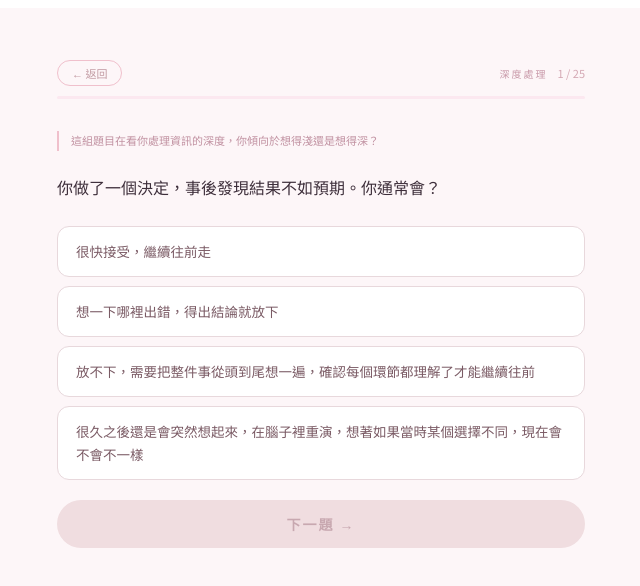
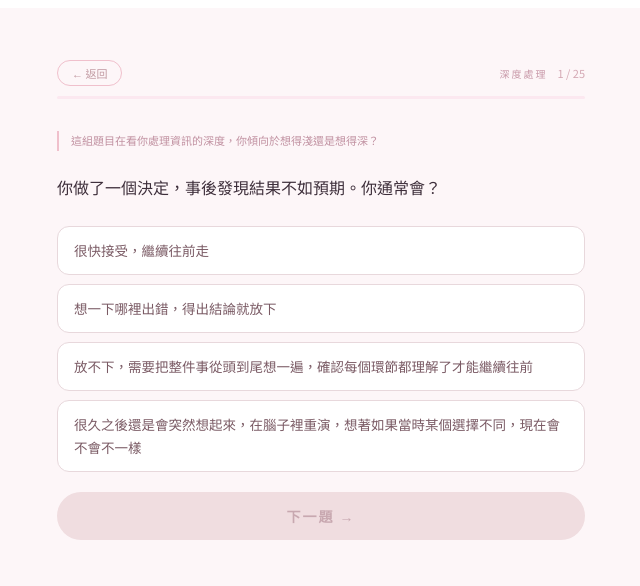
Before and after one commit to 83CC83/does-quiz, a Next.js app: page / in a window 1280 px wide. Both pictures are taken after a click on the button "開始測驗 ✦". Shown: the top 586 px of the page, without its empty margins (319-959 px from the left). Built offline with nearby package versions, Linux system fonts and the light colour scheme; a web font is replaced by a local one.

Commit message:
adjust cover

```diff
--- a/app/page.jsx
+++ b/app/page.jsx
@@ -346,15 +346,15 @@ export default function DOESQuiz() {
               </div>
             )}
 
-            <h2 style={{ fontSize: 16, color: "#3d2e3a", lineHeight: 1.85, margin: "0 0 24px", fontWeight: 500, fontFamily: "Noto Sans TC, sans-serif" }}>{q.scenario}</h2>
+            <h2 style={{ fontSize: "clamp(14px, 4vw, 16px)", color: "#3d2e3a", lineHeight: 1.85, margin: "0 0 24px", fontWeight: 500, fontFamily: "Noto Sans TC, sans-serif" }}>{q.scenario}</h2>
 
             <div key={q.id} style={{ display: "flex", flexDirection: "column", gap: 9 }}>
               {q.options.map((opt, i) => (
                 <button key={`${q.id}-${i}`} className="opt" onClick={() => handleAnswer(opt.value)} style={{
-                  padding: "13px 18px",
+                  padding: "12px 16px",
                   background: currentSelection === opt.value ? "#fce8ee" : "#fff",
                   border: `1.5px solid ${currentSelection === opt.value ? "#d06878" : "#e8d8dc"}`,
-                  borderRadius: 12, textAlign: "left", fontSize: 13.5,
+                  borderRadius: 12, textAlign: "left", fontSize: "clamp(12px, 3.5vw, 13.5px)",
                   color: currentSelection === opt.value ? "#a03050" : "#7a5a64",
                   lineHeight: 1.7, fontFamily: "Noto Sans TC, sans-serif", cursor: "pointer",
                 }}>{opt.label}</button>
```
